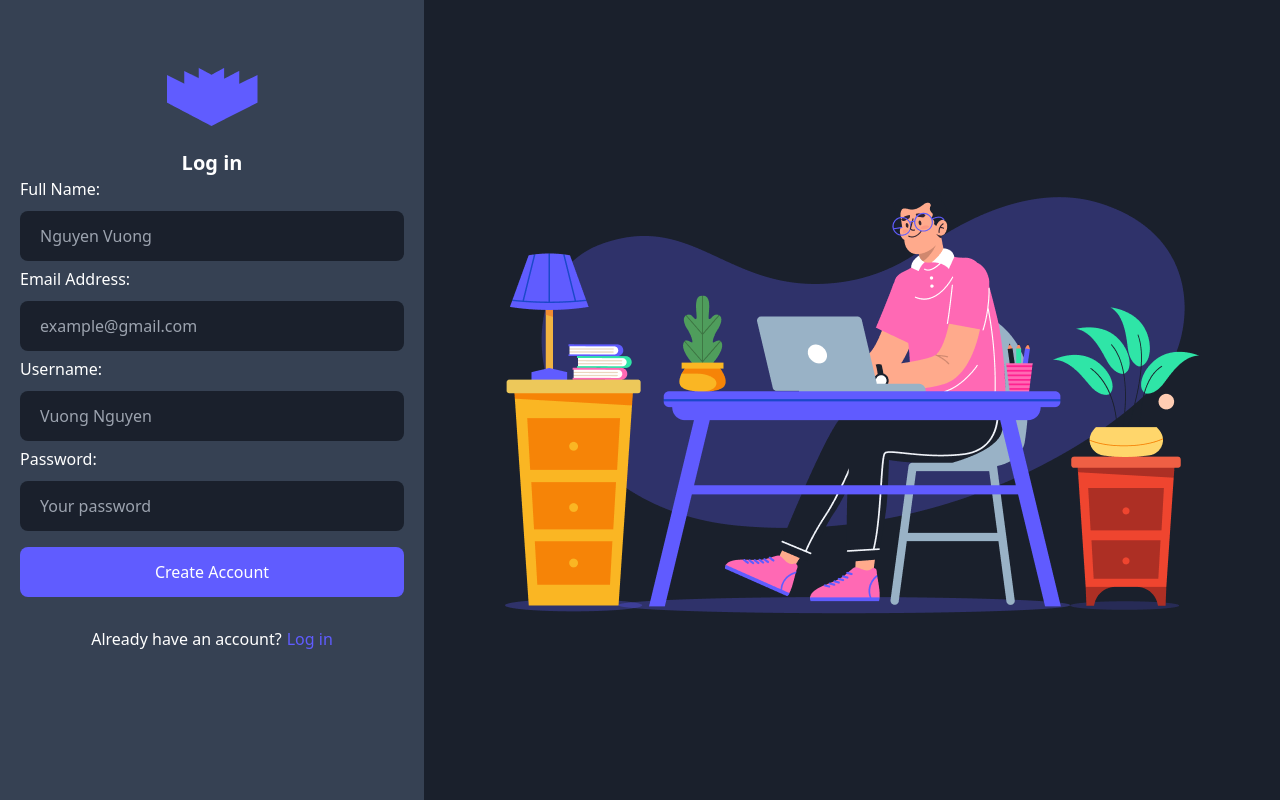
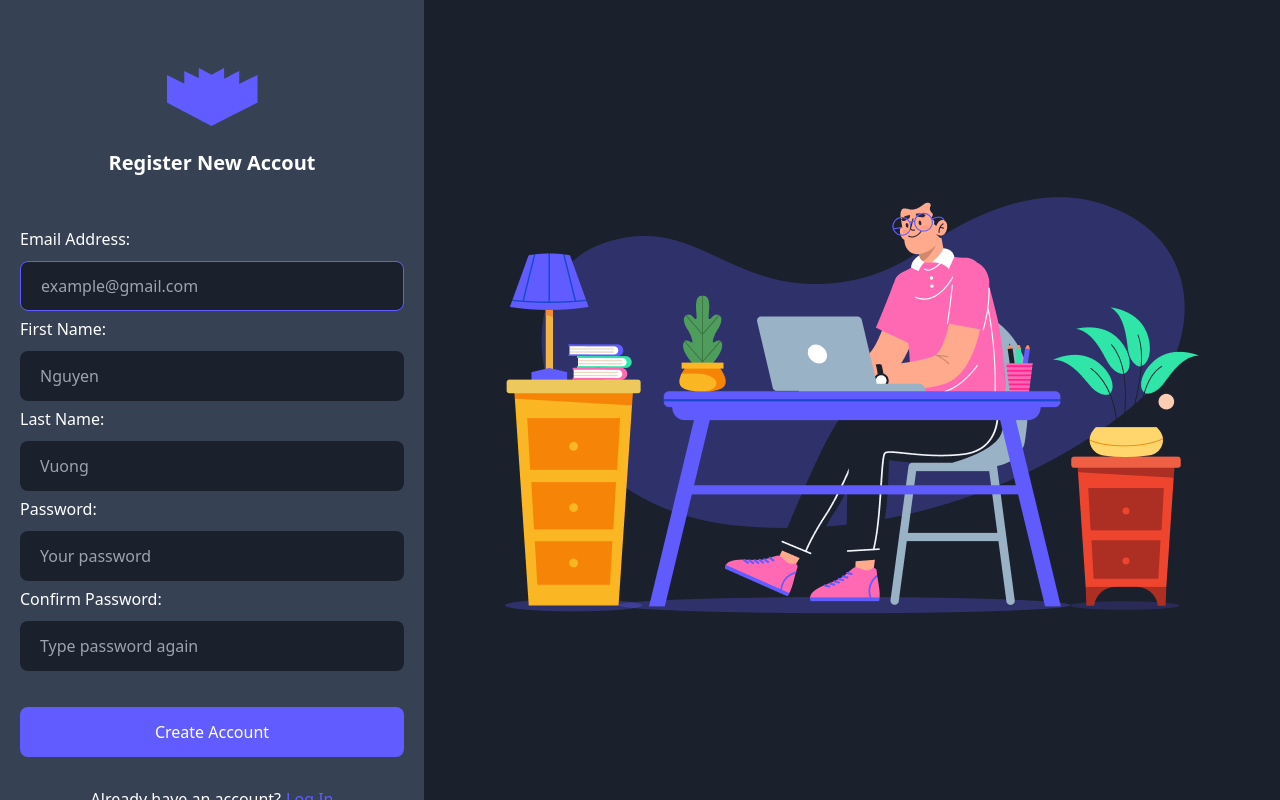
Before and after one commit to Nha1410/UWC, a React (Create React App) app in the folder fe/: page /signup in a window 1280 px wide. Built offline with nearby package versions, Linux system fonts and the light colour scheme.

Commit message:
modify UI login signup and implement function regiter user

```diff
--- a/fe/package.json
+++ b/fe/package.json
@@ -11,15 +11,15 @@
     "@testing-library/jest-dom": "^5.16.5",
     "@testing-library/react": "^13.4.0",
     "@testing-library/user-event": "^13.5.0",
-    "axios": "^1.3.4",
+    "axios": "^1.3.5",
     "babel-plugin-macros": "^3.1.0",
     "classname": "^0.0.0",
     "classnames": "^2.3.2",
     "js-cookie": "^3.0.1",
     "jwt-decode": "^3.1.2",
     "react": "^18.2.0",
+    "react-calendar": "^4.2.1",
     "react-cookie": "^4.1.1",
-    "react-calendar": "^4.2.1",
     "react-dom": "^18.2.0",
     "react-redux": "^8.0.5",
     "react-router-dom": "^6.10.0",
--- a/fe/src/components/InputForm/index.js
+++ b/fe/src/components/InputForm/index.js
@@ -1,13 +1,14 @@
-function InputForm({ nameLabel, placeholder, width, height, refInput, valueInput, handleOnChange }) {
+function InputForm({ nameLabel, placeholder, width, height, refInput, valueInput, handleOnChange, type = 'text' }) {
     return (
         <div className={`${width} ${height}`}>
             <label className="text-white">{nameLabel}:</label>
             <input
                 placeholder={placeholder}
                 ref={refInput}
+                type={type}
                 value={valueInput}
                 onChange={handleOnChange}
-                className={`w-full h-full rounded-lg mt-[10px] px-[20px] outline-0 bg-[#1A202C] text-white`}
+                className={`w-full h-full rounded-lg mt-[10px] px-[20px] outline-0 bg-[#1A202C] text-white focus:border focus:border-[#605CFF]`}
             />
         </div>
     );
--- a/fe/src/components/Layout/components/Sidebar/index.js
+++ b/fe/src/components/Layout/components/Sidebar/index.js
@@ -18,17 +18,30 @@ import {
 import { useLogoutMutation } from '../../../../services/Auth/logoutApiSlice';
 import jwt from 'jwt-decode';
 import { useCookies } from 'react-cookie';
+import { useEffect, useState } from 'react';
+import { getInfoUser } from '../../../../services/User/getInfoUser';
 
 function Sidebar() {
     // test active
     let active = false;
     const [logout, { isLoading }] = useLogoutMutation();
     const [cookies, setCookie] = useCookies(['jwt']);
+    const [firstName, setFirstName] = useState('');
+    const [lastName, setLastName] = useState('');
     const jwtToken = cookies.jwt;
+    const jwtDecode = jwt(jwtToken);
     const navigate = useNavigate();
+    useEffect(() => {
+        const fetchCurrentUser = async () => {
+            const user = await getInfoUser(jwtDecode.id);
+            setFirstName(user.firstName);
+            setLastName(user.lastName);
+        };
+        fetchCurrentUser();
+    });
     const hanldeLogout = async () => {
         try {
-            await logout({ id: jwt(jwtToken).id, jwt: jwtToken }).unwrap();
+            await logout({ id: jwtDecode.id, jwt: jwtToken }).unwrap();
             navigate('/login');
         } catch (error) {
             console.log(error);
@@ -111,13 +124,15 @@ function Sidebar() {
                     <img className="w-[45px] h-[45px] rounded-lg" alt="avatar" src="/images/fake-avatar.png" />
                     <div className="flex-1 flex justify-center items-center">
                         <div className="flex flex-col justify-center text-sm flex-1 ml-[20px]">
-                            <span className="text-white">Back Officer</span>
+                            <span className="text-white">
+                                {firstName} {lastName}
+                            </span>
                             <span className="text-[#99B2C6]">Free Account</span>
                         </div>
                         <FontAwesomeIcon
                             onClick={hanldeLogout}
                             icon={faRightFromBracket}
-                            className="text-white text-xl"
+                            className="text-white text-xl p-[10px] hover:cursor-pointer hover:text-[#605CFF]"
                         />
                     </div>
                 </div>
--- a/fe/src/components/Layout/components/SidebarAuth/Signup/index.js
+++ b/fe/src/components/Layout/components/SidebarAuth/Signup/index.js
@@ -1,42 +1,187 @@
+import { useEffect, useRef, useState } from 'react';
 import Button from '../../../../Commons/Button';
 import InputForm from '../../../../InputForm';
-import { Link } from 'react-router-dom';
+import { Link, useNavigate } from 'react-router-dom';
+import { useRegisterMutation } from '../../../../../services/Auth/registerApiSlice';
 
 function Sidebar() {
+    const [register, { isLoading }] = useRegisterMutation();
+    const navigate = useNavigate();
+
+    const [email, setEmail] = useState('');
+    const [password, setPassword] = useState('');
+    const [firstName, setFirstName] = useState('');
+    const [lastName, setLastName] = useState('');
+    const [confirmPassword, setConfirmPassword] = useState('');
+
+    const [errEmail, setErrEmail] = useState();
+    const [errFirstName, setErrFirstName] = useState();
+    const [errLastName, setErrLastName] = useState();
+    const [errPassword, setErrPassword] = useState();
+
+    const userRef = useRef();
+
+    useEffect(() => {
+        userRef.current.focus();
+    }, []);
+
+    useEffect(() => {
+        setErrEmail(null);
+    }, [email]);
+
+    useEffect(() => {
+        setErrFirstName(null);
+    }, [firstName]);
+
+    useEffect(() => {
+        setErrLastName(null);
+    }, [lastName]);
+
+    useEffect(() => {
+        setErrPassword(null);
+    }, [password, confirmPassword]);
+
+    const handleEmailInput = (e) => {
+        setEmail(e.target.value);
+    };
+    const handleFirstNameInput = (e) => {
+        setFirstName(e.target.value);
+    };
+    const handleLastNameInput = (e) => {
+        setLastName(e.target.value);
+    };
+    const handlePasswordInput = (e) => {
+        setPassword(e.target.value);
+    };
+    const handleConfirmPasswordInput = (e) => {
+        setConfirmPassword(e.target.value);
+    };
+    const handleSubmit = async () => {
+        // validate field is not field
+        if (!email) setErrEmail('Email is required');
+        if (!firstName) setErrFirstName('First Name is required');
+        if (!lastName) setErrLastName('Last Name is required');
+        if (!password) setErrPassword('Password is required');
+
+        // validate confirm password
+        if (password !== confirmPassword) {
+            setErrPassword('Password is not matched !!!');
+        }
+
+        if (!email || !firstName || !lastName || !password) {
+            return;
+        } else {
+            try {
+                const userData = {
+                    email,
+                    firstName,
+                    lastName,
+                    password,
+                };
+
+                const user = await register({ ...userData }).unwrap();
+                setEmail('');
+                setFirstName('');
+                setLastName('');
+                setPassword('');
+                setConfirmPassword('');
+                navigate('/login');
+            } catch (error) {
+                console.log(error);
+            }
+        }
+    };
+
     return (
         <div className="min-w-96 h-screen bg-[#364153] flex justify-center items-center min-h-0 overflow-auto">
             <div className="px-[20px] h-5/6 flex flex-col items-center">
                 <div className="flex flex-col items-center">
                     <img alt="logo" src="/images/logo.png" />
-                    <span className="text-xl font-bold text-white mt-[23px]">Log in</span>
+                    <span className="text-xl font-bold text-white mt-[23px]">Register New Accout</span>
                 </div>
-                <div className="flex flex-col items-center">
-                    <div>
-                        <InputForm nameLabel="Full Name" placeholder="Nguyen Vuong" width="w-96" height="h-[50px]" />
-                    </div>
-                    <div className="mt-[40px]">
+                {/* <div className="flex flex-col items-center justify-center py-[20px]">
+                    <p className={errMessage ? 'text-rose-600' : 'invisible'}>{errMessage}</p>
+                </div> */}
+                <div className="flex flex-col items-center mt-[50px]">
+                    <div className="flex flex-col">
                         <InputForm
                             nameLabel="Email Address"
+                            refInput={userRef}
+                            valueInput={email}
+                            handleOnChange={handleEmailInput}
                             placeholder="example@gmail.com"
                             width="w-96"
                             height="h-[50px]"
                         />
                     </div>
-                    <div className="mt-[40px]">
-                        <InputForm nameLabel="Username" placeholder="Vuong Nguyen" width="w-96" height="h-[50px]" />
+                    <div className="mt-[40px] text-left w-full">
+                        <span className={errEmail ? 'text-rose-600' : 'invisible'}>{errEmail ?? ''}</span>
                     </div>
-                    <div className="mt-[40px]">
-                        <InputForm nameLabel="Password" placeholder="Your password" width="w-96" height="h-[50px]" />
+                    <div className="">
+                        <InputForm
+                            nameLabel="First Name"
+                            valueInput={firstName}
+                            handleOnChange={handleFirstNameInput}
+                            placeholder="Nguyen"
+                            width="w-96"
+                            height="h-[50px]"
+                        />
                     </div>
-                    <div className="mt-[50px]">
+                    <div className="mt-[40px] text-left w-full">
+                        <span className={errFirstName ? 'text-rose-600' : 'invisible'}>{errFirstName ?? ''}</span>
+                    </div>
+                    <div className="">
+                        <InputForm
+                            nameLabel="Last Name"
+                            placeholder="Vuong"
+                            valueInput={lastName}
+                            handleOnChange={handleLastNameInput}
+                            width="w-96"
+                            height="h-[50px]"
+                        />
+                    </div>
+                    <div className="mt-[40px] text-left w-full">
+                        <span className={errLastName ? 'text-rose-600' : 'invisible'}>{errLastName ?? ''}</span>
+                    </div>
+                    <div className="">
+                        <InputForm
+                            nameLabel="Password"
+                            valueInput={password}
+                            handleOnChange={handlePasswordInput}
+                            placeholder="Your password"
+                            width="w-96"
+                            height="h-[50px]"
+                            type="password"
+                        />
+                    </div>
+                    <div className="mt-[40px] text-left w-full">
+                        <span className={errPassword ? 'text-rose-600' : 'invisible'}>{errPassword ?? ''}</span>
+                    </div>
+                    <div className="">
+                        <InputForm
+                            nameLabel="Confirm Password"
+                            valueInput={confirmPassword}
+                            handleOnChange={handleConfirmPasswordInput}
+                            placeholder="Type password again"
+                            width="w-96"
+                            height="h-[50px]"
+                            type="password"
+                        />
+                    </div>
+                    <div
+                        className="mt-[70px] hover:cursor-pointer hover:opacity-90 hover:-translate-y-1 hover:scale-105 transition ease-in-out delay-150"
+                        onClick={handleSubmit}
+                    >
                         <Button name="Create Account" width="w-96" height="h-[50px]" bgColor="bg-[#605CFF]" />
                     </div>
                     <div className="mt-[30px]">
                         <span className="text-white text-center">
                             Already have an account?
-                            <Link className="text-[#605CFF] ml-[5px]" to="/login">
-                                Log in
-                            </Link>
+                            <span className="hover:opacity-80 text-[#605CFF] ml-[5px]">
+                                <Link className="" to="/login">
+                                    Log In
+                                </Link>
+                            </span>
                         </span>
                     </div>
                 </div>
--- /dev/null
+++ b/fe/src/services/Auth/registerApiSlice.js
@@ -0,0 +1,15 @@
+import { apiSlice } from './apiSlice';
+
+export const logoutApiSlice = apiSlice.injectEndpoints({
+    endpoints: (builder) => ({
+        register: builder.mutation({
+            query: (credentials) => ({
+                url: '/api/user/register',
+                method: 'POST',
+                body: { ...credentials },
+            }),
+        }),
+    }),
+});
+
+export const { useRegisterMutation } = logoutApiSlice;
--- /dev/null
+++ b/fe/src/services/User/getInfoUser.js
@@ -0,0 +1,16 @@
+import { BACKEND_DOMAIN } from '../../utils/api';
+import axios from 'axios';
+
+export const getInfoUser = async (id) => {
+    const api = `${BACKEND_DOMAIN}api/user/info/${id}`;
+    try {
+        const res = await axios.get(api);
+        if (res.status !== 200) {
+            console.log(res.status);
+        } else {
+            return res.data;
+        }
+    } catch (error) {
+        console.log(error);
+    }
+};
```
Also changed, not shown: fe/src/components/Layout/components/SidebarAuth/Login/index.js (+12 -6 lines), 2 other files (tests, documents, lock files or other folders).
